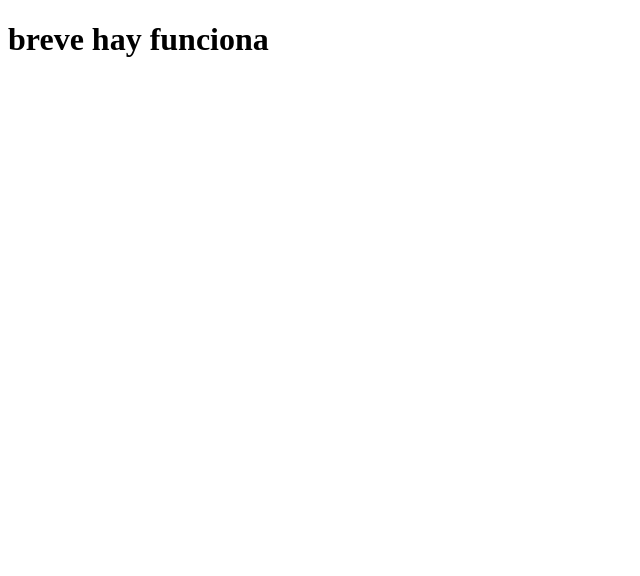
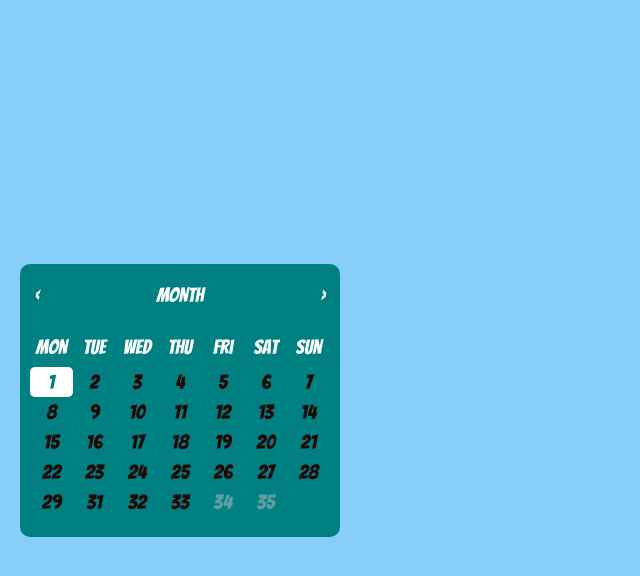
Before and after one commit to isildur1-2020/dev-schedule, a React (Create React App) app: page / in a window 1280 px wide. Shown: the top 576 px of the page, without its empty margins (0-640 px from the left). Built offline with nearby package versions, Linux system fonts and the light colour scheme.

Commit message:
Terminando el calendario (solo la vista)

```diff
--- a/public/index.html
+++ b/public/index.html
@@ -4,7 +4,10 @@
 <head>
   <meta charset="utf-8" />
   <meta name="viewport" content="width=device-width, initial-scale=1" />
+  <!-- GOOGLE FONTS -->
   <meta http-equiv="X-UA-Compatible" content="ie=edge" />
+  <link rel="ico" href="./icon.ico" />
+  <link href="https://fonts.googleapis.com/css2?family=Bangers&display=swap" rel="stylesheet">
   <title>Calendar App</title>
 </head>
 
--- a/src/App.js
+++ b/src/App.js
@@ -1,11 +1,13 @@
 import React from 'react';
-// import './App.css';
+import { BrowserRouter, Route } from 'react-router-dom'
+
+import Calendar from './Components/Calendar'
 
 function App() {
   return (
-    <div className="App">
-      <h1>breve hay funciona</h1>
-    </div>
+    <BrowserRouter>
+      <Route path="/" component={Calendar} />
+    </BrowserRouter>
   );
 }
 
--- /dev/null
+++ b/src/Components/Calendar.js
@@ -0,0 +1,74 @@
+import React, { Component } from "react";
+
+import "./Styles/Calendar.css";
+
+export default class Calendar extends Component {
+  constructor(props) {
+    super(props);
+    this.state = {
+      seleccionada: true,
+    };
+  }
+  render() {
+    return (
+      <div className="root">
+        <div className="calendar__container">
+          <div className="calendar__header">
+            <button className="calendar__control">&lt;</button>
+            <span className="month-name">Month</span>
+            <button className="calendar__control">&gt;</button>
+          </div>
+          <div className="calendar__body">
+            <div className="grid">
+              <div className="grid__header">
+                <span className="grid__cell grid__cell--gh">Mon</span>
+                <span className="grid__cell grid__cell--gh">Tue</span>
+                <span className="grid__cell grid__cell--gh">Wed</span>
+                <span className="grid__cell grid__cell--gh">Thu</span>
+                <span className="grid__cell grid__cell--gh">Fri</span>
+                <span className="grid__cell grid__cell--gh">Sat</span>
+                <span className="grid__cell grid__cell--gh">Sun</span>
+              </div>
+              <div className="grid__body">
+                <span className="grid__cell grid__cell--days grid__cell_selected">1</span>
+                <span className="grid__cell grid__cell--days">2</span>
+                <span className="grid__cell grid__cell--days">3</span>
+                <span className="grid__cell grid__cell--days">4</span>
+                <span className="grid__cell grid__cell--days">5</span>
+                <span className="grid__cell grid__cell--days">6</span>
+                <span className="grid__cell grid__cell--days">7</span>
+                <span className="grid__cell grid__cell--days">8</span>
+                <span className="grid__cell grid__cell--days">9</span>
+                <span className="grid__cell grid__cell--days">10</span>
+                <span className="grid__cell grid__cell--days">11</span>
+                <span className="grid__cell grid__cell--days">12</span>
+                <span className="grid__cell grid__cell--days">13</span>
+                <span className="grid__cell grid__cell--days">14</span>
+                <span className="grid__cell grid__cell--days">15</span>
+                <span className="grid__cell grid__cell--days">16</span>
+                <span className="grid__cell grid__cell--days">17</span>
+                <span className="grid__cell grid__cell--days">18</span>
+                <span className="grid__cell grid__cell--days">19</span>
+                <span className="grid__cell grid__cell--days">20</span>
+                <span className="grid__cell grid__cell--days">21</span>
+                <span className="grid__cell grid__cell--days">22</span>
+                <span className="grid__cell grid__cell--days">23</span>
+                <span className="grid__cell grid__cell--days">24</span>
+                <span className="grid__cell grid__cell--days">25</span>
+                <span className="grid__cell grid__cell--days">26</span>
+                <span className="grid__cell grid__cell--days">27</span>
+                <span className="grid__cell grid__cell--days">28</span>
+                <span className="grid__cell grid__cell--days">29</span>
+                <span className="grid__cell grid__cell--days">31</span>
+                <span className="grid__cell grid__cell--days">32</span>
+                <span className="grid__cell grid__cell--days">33</span>
+                <span className="grid__cell grid__cell--days grid__cell--disabled">34</span>
+                <span className="grid__cell grid__cell--days grid__cell--disabled">35</span>
+              </div>
+            </div>
+          </div>
+        </div>
+      </div>
+    );
+  }
+}
--- /dev/null
+++ b/src/Components/Styles/Calendar.css
@@ -0,0 +1,108 @@
+* {
+  font-family: "Bangers", cursive;
+}
+body {
+  margin: 0;
+  padding: 0;
+  font-size: 20px;
+
+  background: #87cefa;
+}
+/* VARIABLES COLORES */
+:root {
+  --color-bg-calendar: #008080;
+  --color-cell: #1f0808;
+  --color-font-calendar: white;
+
+  --color-cell-selected: white;
+  --color-bg-cell-disabled: #5f9ea0;
+}
+/* CONTENEDOR RAÍZ DEL CALENDARIO */
+.root {
+  min-height: 100vh;
+
+  display: flex;
+  align-items: center;
+}
+/* CONTENEDOR CALENDARIO */
+.calendar__container {
+  width: 100%;
+  max-width: 300px;
+
+  display: flex;
+  flex-direction: column;
+  justify-content: space-between;
+
+  margin: 0 20px;
+  padding: 20px 10px;
+  font-family: sans-serif;
+  background: var(--color-bg-calendar);
+
+  border-radius: 10px;
+}
+/* CABEZA CALENDARIO */
+.calendar__header {
+  display: flex;
+  justify-content: space-between;
+  align-items: center;
+
+  margin-bottom: 30px;
+  color: var(--color-font-calendar);
+
+  text-transform: uppercase;
+}
+/* BOTONES DE PREVIO Y SIGUIENTE */
+.calendar__control {
+  padding: 0 5px;
+
+  background: transparent;
+  font-weight: bold;
+  color: var(--color-font-calendar);
+
+  border: none;
+  outline: none;
+  cursor: pointer;
+}
+.calendar__control:hover {
+  border-bottom: 1px dashed white;
+  transition: 1s;
+}
+/* CONTENEDOR DÍAS DE LA SEMANA */
+.grid__header {
+  margin-bottom: 9px;
+  color: var(--color-font-calendar);
+
+  display: grid;
+  grid-template-columns: repeat(7, 1fr);
+  grid-template-rows: 1 auto;
+}
+/* CONTENEDOR DIAS DEL MES */
+.grid__body {
+  color: var(--color-cell);
+
+  display: grid;
+  grid-template-columns: repeat(7, 1fr);
+  grid-template-rows: repeat(5, minmax(30px, auto));
+}
+/* CONTENEDORES C/U */
+.grid__cell {
+  display: flex;
+  justify-content: center;
+  align-items: center;
+}
+/* CONTENEDOR DÍAS C/U */
+.grid__cell--days {
+  cursor: pointer;
+}
+/* CLASE DE SELECCIÓN */
+.grid__cell_selected {
+  color: var(--color-bg-calendar);
+  background: var(--color-cell-selected);
+
+  border-radius: 5px;
+}
+/* CLASE DESHABILITADO */
+.grid__cell--disabled {
+  color: var(--color-bg-cell-disabled);
+  cursor: not-allowed;
+}
--- a/src/index.js
+++ b/src/index.js
@@ -1,6 +1,6 @@
 import React from 'react';
 import ReactDOM from 'react-dom';
-import './index.css';
+
 import App from './App';
 
 ReactDOM.render(
```
Also changed, not shown: src/App.css (deleted), src/index.css (deleted), 1 other file (tests, documents, lock files or other folders).
